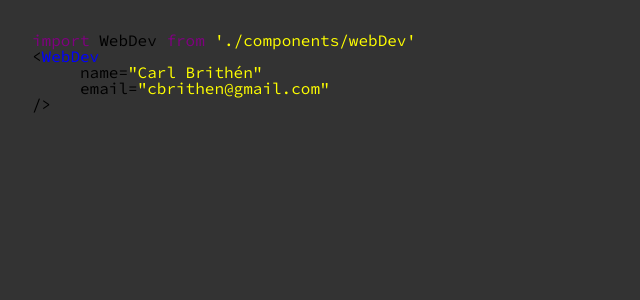
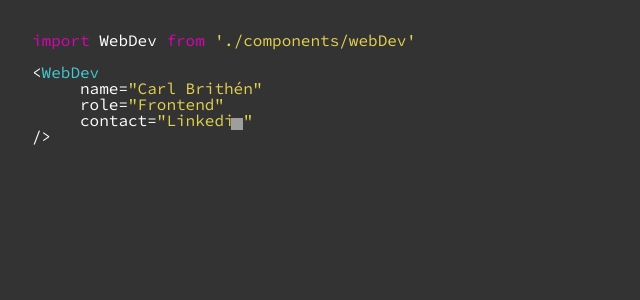
Before and after one commit to dubbelve/dubbelve.github.io, a PHP site: page / in a window 1280 px wide. Shown: the top 300 px of the page, without its empty margins (0-640 px from the left). Run offline with PHP 8.4, Linux system fonts and the light colour scheme; grey boxes are pictures that could not be loaded.

Commit message:
postmord

```diff
--- a/index.html
+++ b/index.html
@@ -14,7 +14,8 @@
 		<p class="code__line mb-1"><span class="code__purple">import</span> WebDev <span class="code__purple">from</span> <span class="code__yellow">'./components/webDev'</span></p>
 		<p class="code__line">&lt;<span class="code__blue">WebDev</span></p>
 		<p class="code__line indent-1">name=<span class="code__yellow">"Carl Brithén"</span></p>
-		<p class="code__line indent-1">email=<span class="code__yellow">"cbrithen@gmail.com"</span></p>
+		<p class="code__line indent-1">role=<span class="code__yellow">"Frontend"</span></p>
+		<p class="code__line indent-1">contact=<span class="code__yellow">"<a class="code__yellow" href="https://www.linkedin.com/in/carlbrithen/">Linkedin</a>"</span></p>
 		<p class="code__line">/></p>
 	</div>
 </body>
--- a/style.css
+++ b/style.css
@@ -47,7 +47,7 @@ body {
 	font-family: 'Source Code Pro', monospace;
 }
 
-.mb1 {
+.mb-1 {
 	margin-bottom: 1rem;
 }
 
@@ -57,16 +57,34 @@ body {
 
 .code {
 	padding: 2rem;
+	color: #FFF;
 }
 
 .code__purple {
-	color: purple;
+	color: #d804b3;
 }
 
 .code__yellow {
-	color: yellow;
+	color: #e2d151;
 }
 
 .code__blue {
-	color: blue;
+	color: #44c7ce;
 }
+
+a {
+	text-decoration: none;
+	position: relative;
+}
+
+a:after {
+	content: "";
+	width: 12px;
+	height: 12px;
+	background-image: url('./assets/cursor.svg');
+	background-size: cover;
+	display: block;
+	position: absolute;
+	bottom: 0;
+	right: 0;
+}
```
Also changed, not shown: assets/cursor.svg (added), postmord/index.html (added).
